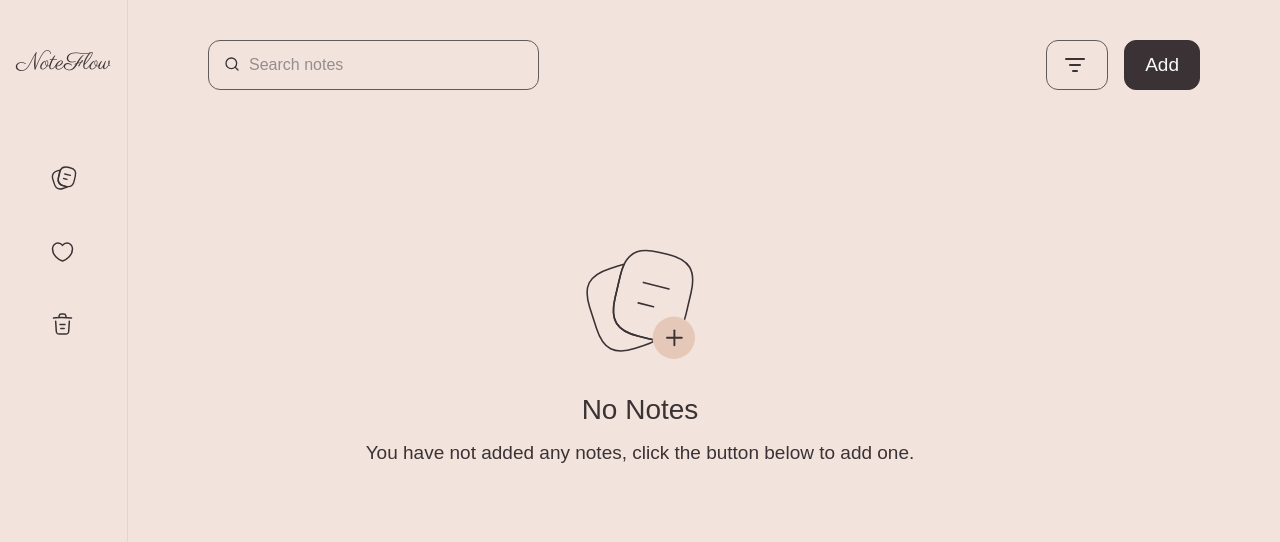
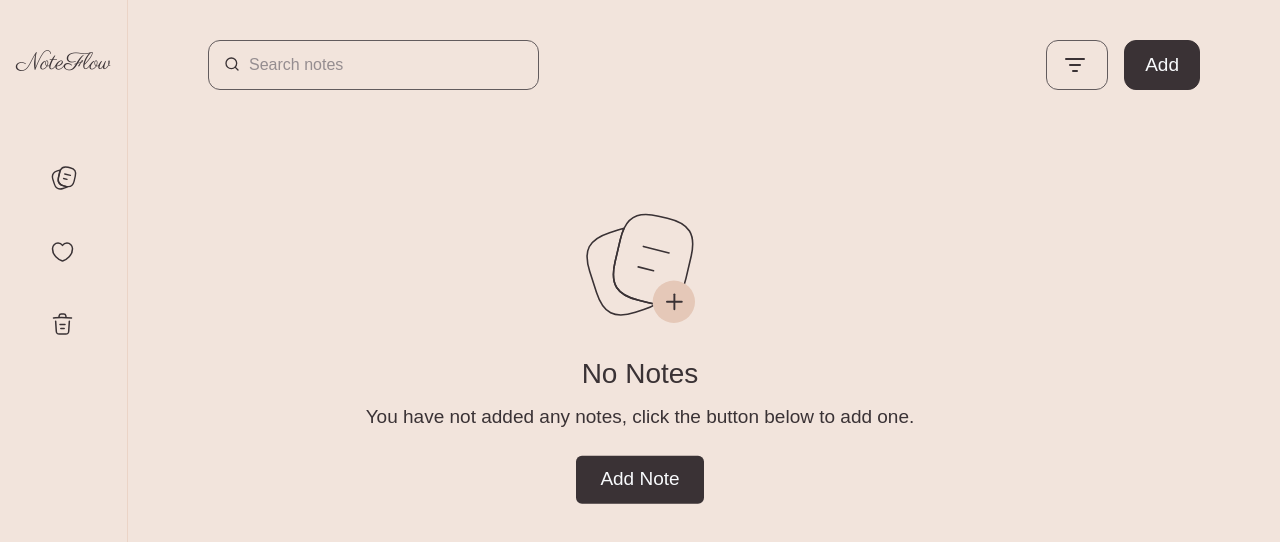
Before and after one commit to fiona-byte/NoteFlow, a React (Vite) app: page /notes in a window 1280 px wide. Shown: the top 542 px of the page. Built offline with nearby package versions, Linux system fonts and the light colour scheme; a web font is replaced by a local one.

Commit message:
fix: update pathname condition

```diff
--- a/src/components/EmptyPage/EmptyPage.tsx
+++ b/src/components/EmptyPage/EmptyPage.tsx
@@ -11,6 +11,9 @@ function EmptyPage({
   const location = useLocation();
   const addNote = useCreateNote();
 
+  const pathnameCondition =
+    location.pathname === "/" || location.pathname === "/notes";
+
   return (
     <div className="flex justify-center flex-col items-center p-4 w-full absolute top-[42%] left-2/4 translate-x-[-50%] translate-y-[-50%] lg:top-[44%]">
       <PageIllustration className="w-28 h-28 lg:w-32 lg:h-32" />
@@ -21,7 +24,7 @@ function EmptyPage({
         <p className="text-center md:text-[17px] lg:text-[19px]">
           {pageSubTitle}
         </p>
-        {location.pathname === "/" ? (
+        {pathnameCondition ? (
           <Button
             onClick={() => addNote()}
             className="px-6 py-6 mt-6 font-normal text-[17px] mx-auto flex lg:text-[19px] hover:bg-textColor"
```
